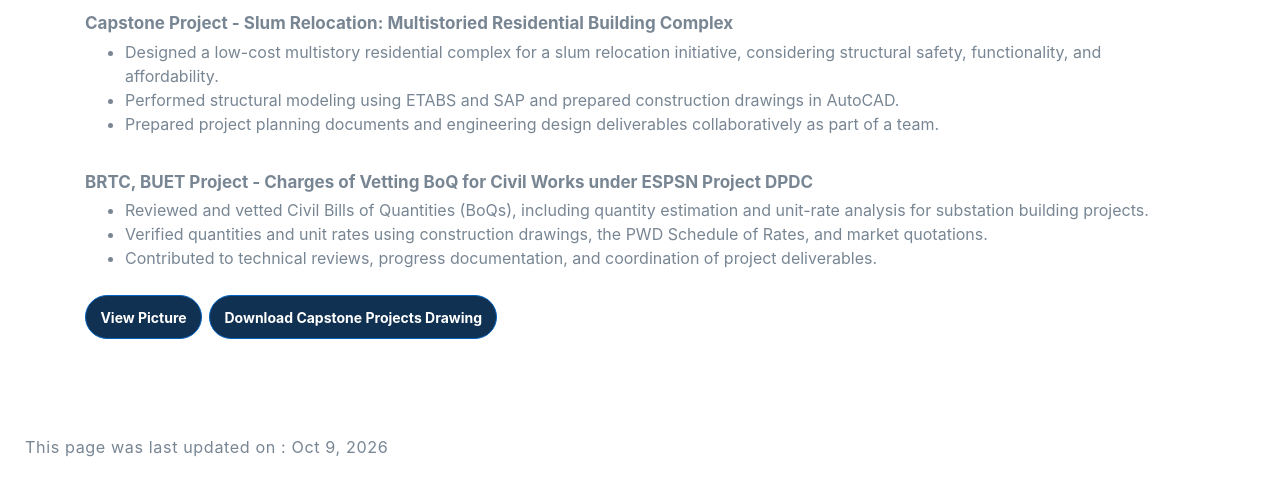
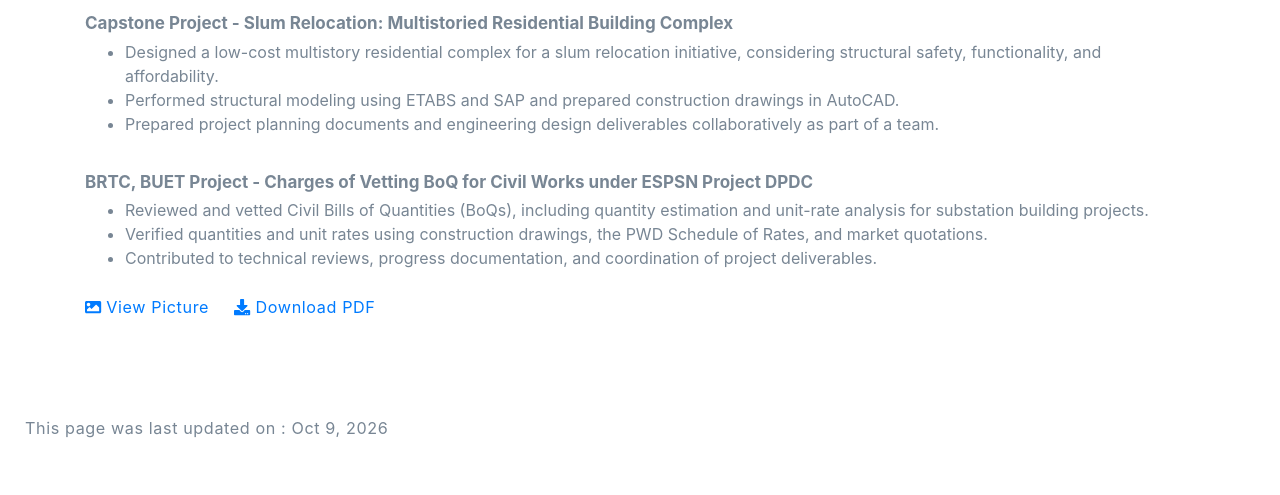
Before and after one commit to mdaslamcee/mdaslamcee.github.io, a plain HTML site: page projects.html in a window 1280 px wide. Shown: the part 165-660 px from the top of the page. Drawn offline with Linux system fonts and the light colour scheme; a web font is replaced by a local one.

Commit message:
update website

```diff
--- a/projects.html
+++ b/projects.html
@@ -103,13 +103,23 @@
     <li>Contributed to technical reviews, progress documentation, and coordination of project deliverables.</li>
 </ul>
 
-<a href="assets/project/Capstone.png" target="_blank">
-    <button type="button" class="btn btn-dark rounded">View Picture</button>
-</a>
+<p>
+    <a href="assets/project/Capstone.png"
+       target="_blank"
+       style="color: #007bff; text-decoration: none; margin-right: 20px;"
+       onmouseover="this.style.textDecoration='underline'"
+       onmouseout="this.style.textDecoration='none'">
+        <i class="fas fa-image"></i> View Picture
+    </a>
 
-<a href="assets/project/Capstone_Projects_Drawing.pdf" download>
-    <button type="button" class="btn btn-dark rounded">Download Capstone Projects Drawing</button>
-</a>
+    <a href="assets/project/Capstone_Projects_Drawing.pdf"
+       download
+       style="color: #007bff; text-decoration: none;"
+       onmouseover="this.style.textDecoration='underline'"
+       onmouseout="this.style.textDecoration='none'">
+        <i class="fas fa-download"></i> Download PDF
+    </a>
+</p>
 
                 </div>
                     <!-- <div class="publication-image">
```
Also changed, not shown: publication.html (+12 -4 lines).
